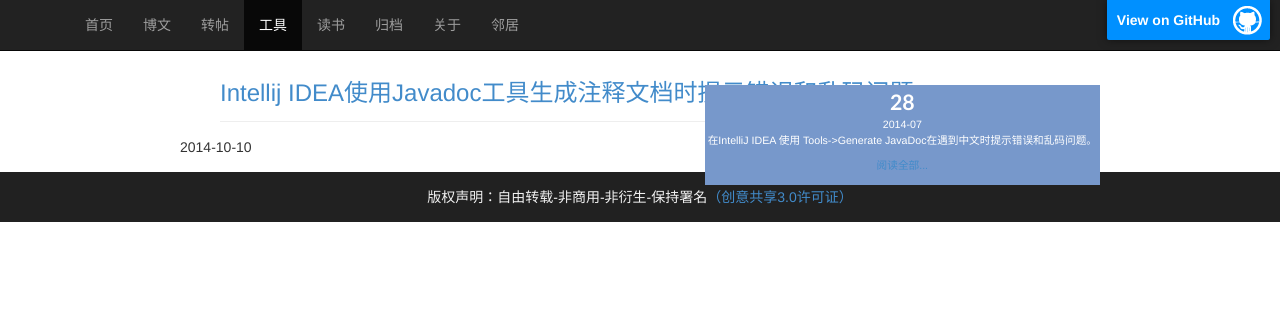
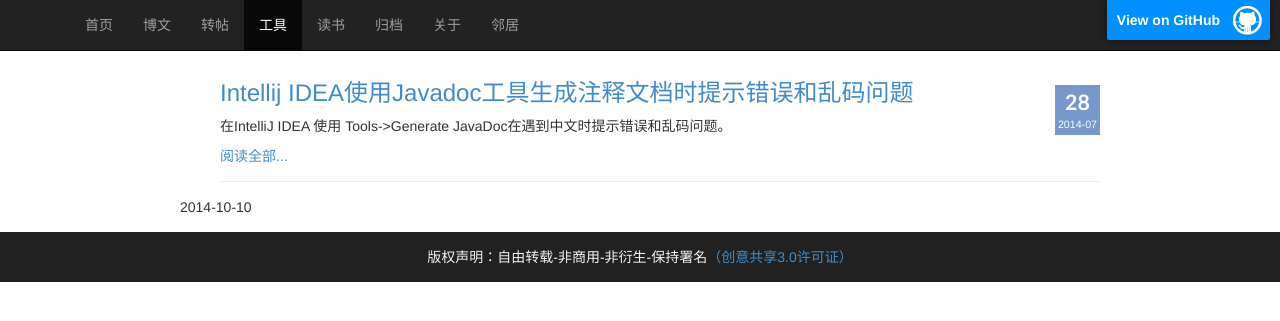
Before and after one commit to sheleng/sheleng.github.io, a Jekyll site: the page built from pages/tools.html, in a window 1280 px wide. Shown: the top 321 px of the page. Built offline with Jekyll 4.4.1, drawn with Linux system fonts in a browser that asks for light colours.

Commit message:
修改tools布局样式

```diff
--- a/pages/tools.html
+++ b/pages/tools.html
@@ -13,11 +13,11 @@
       	  <span class="post_date">
           	<em>{{post.day}}</em>
           	{{post.year-month}}
-          	<div>
-          		<p>{{post.description}}</p>
-          		<p><a href="{{post.url}}">阅读全部...</a></p>
-          	</div>
           </span>
+          <div>
+          	<p>{{post.description}}</p>
+          	<p><a href="{{post.url}}">阅读全部...</a></p>
+          </div>
       	</li>
       {% endfor %}
     {% endif %}
```
